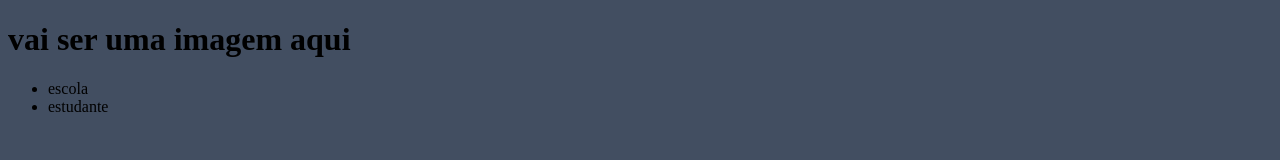
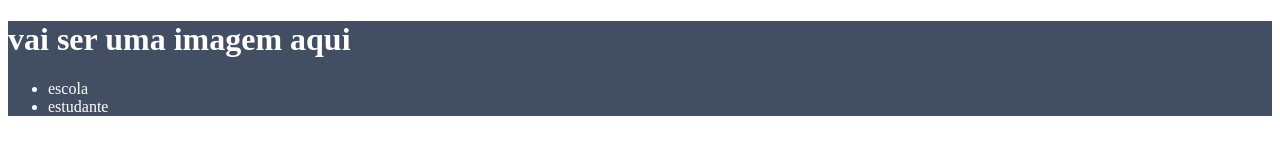
Before and after one commit to maysa1234linda/alura, a plain HTML site: page index.html in a window 1280 px wide. Drawn offline with Linux system fonts and the light colour scheme.

Commit message:
Add files via upload

```diff
--- a/index.html
+++ b/index.html
@@ -8,11 +8,13 @@
     <link rel="stylesheet" href="style.css">
 </head>
 <body>
-    <header></header>
- <h1>vai ser uma imagem aqui</h1>
-<ul>
-    <li>escola</li>
-    <li>estudante</li>
-</ul>
+    <header>
+        <h1>vai ser uma imagem aqui</h1>
+        <ul>
+            <li>escola</li>
+            <li>estudante</li>
+        </ul>
+    </header>
+
 </body>
 </html>
--- a/style.css
+++ b/style.css
@@ -1,3 +1,4 @@
-body{
+header{
     background-color: #424E61;
+    color: white;
 }
```
